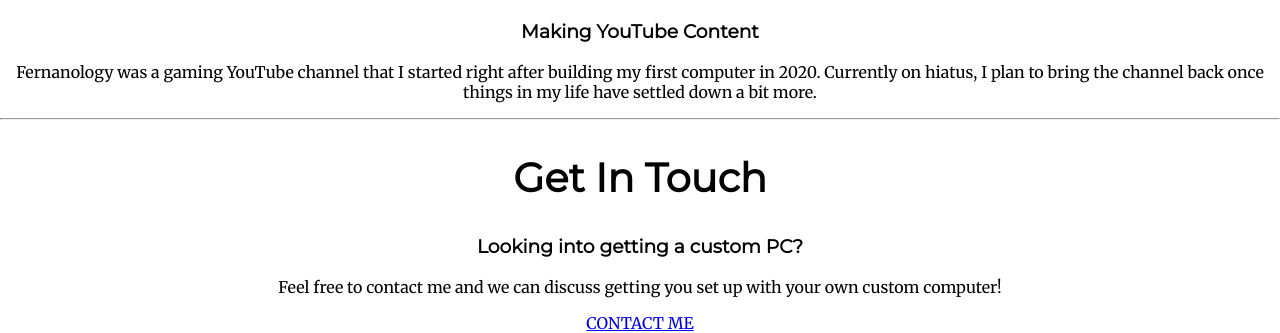
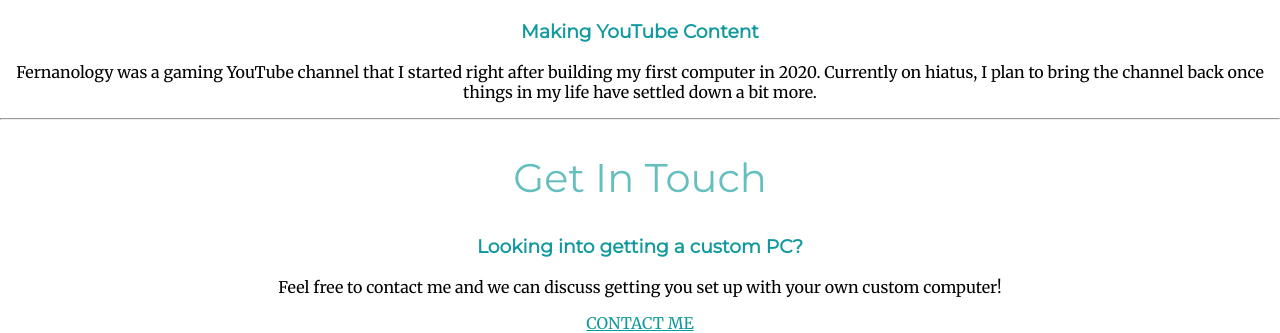
Before and after one commit to ftv017/cv2, a plain HTML site: page index.html in a window 1280 px wide. Shown: the part 2454-2787 px from the top of the page. Drawn offline with Linux system fonts and the light colour scheme.

Commit message:
CSS Challenge. Lesson 54-57

```diff
--- a/css/styles.css
+++ b/css/styles.css
@@ -8,15 +8,23 @@ h1 {
   font-size: 5.625rem;
   margin: 50px auto 0 auto;
   font-family: 'Sacramento', cursive;
+  color: #66BFBF;
 }
 
 h2 {
   font-family: 'Montserrat', sans-serif;
   font-size: 2.5rem;
+  font-weight: normal;
+  color: #66BFBF;
 }
 
 h3 {
   font-family: 'Montserrat', sans-serif;
+  color: #11999E;
+}
+
+a {
+  color: #11999E;
 }
 
 .top-container {
```
